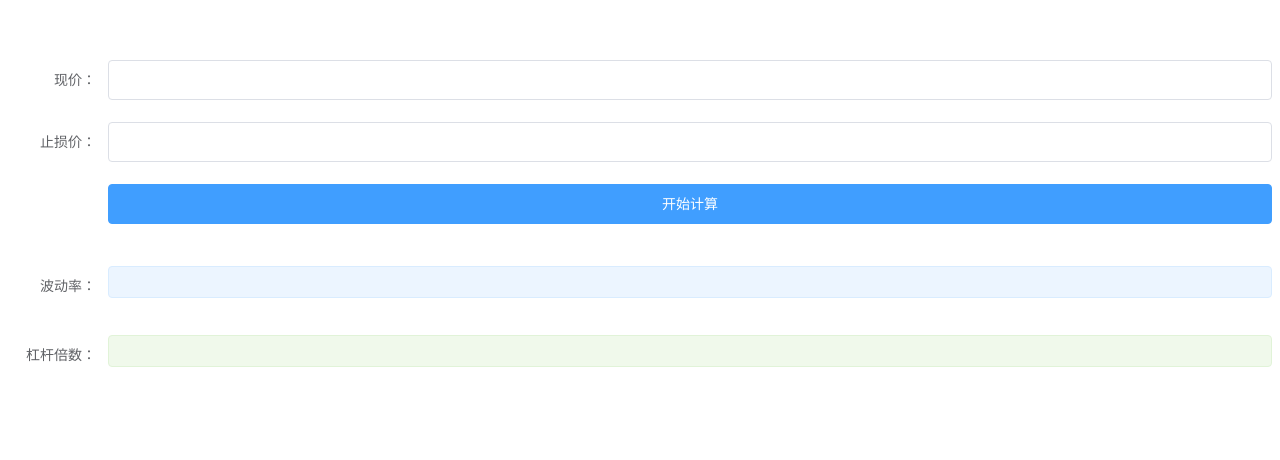
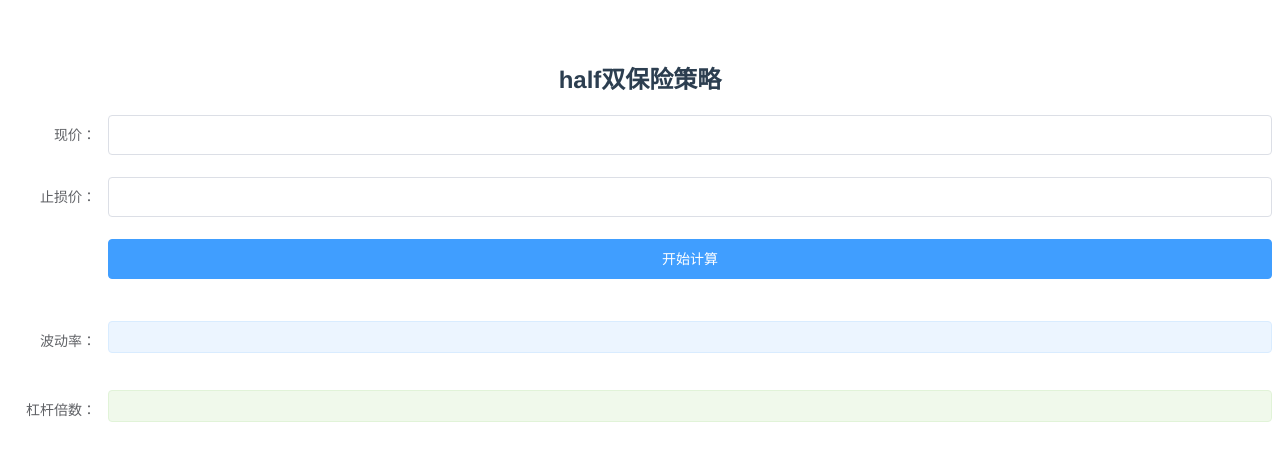
Before and after one commit to hanoubaba/deal-program, a Vue app: page / in a window 1280 px wide. Shown: the top 460 px of the page. Built offline with nearby package versions, Linux system fonts and the light colour scheme.

Commit message:
no message

```diff
--- a/src/components/ddemo.vue
+++ b/src/components/ddemo.vue
@@ -1,6 +1,6 @@
 <template>
     <div class="container">
-        <h2>{{msg}}</h2>
+        <h2>half双保险策略</h2>
         <div class="fl">
             <el-form ref="dataForm" label-width="100px">
                 <el-form-item label="现价：" prop="startNum">
```
